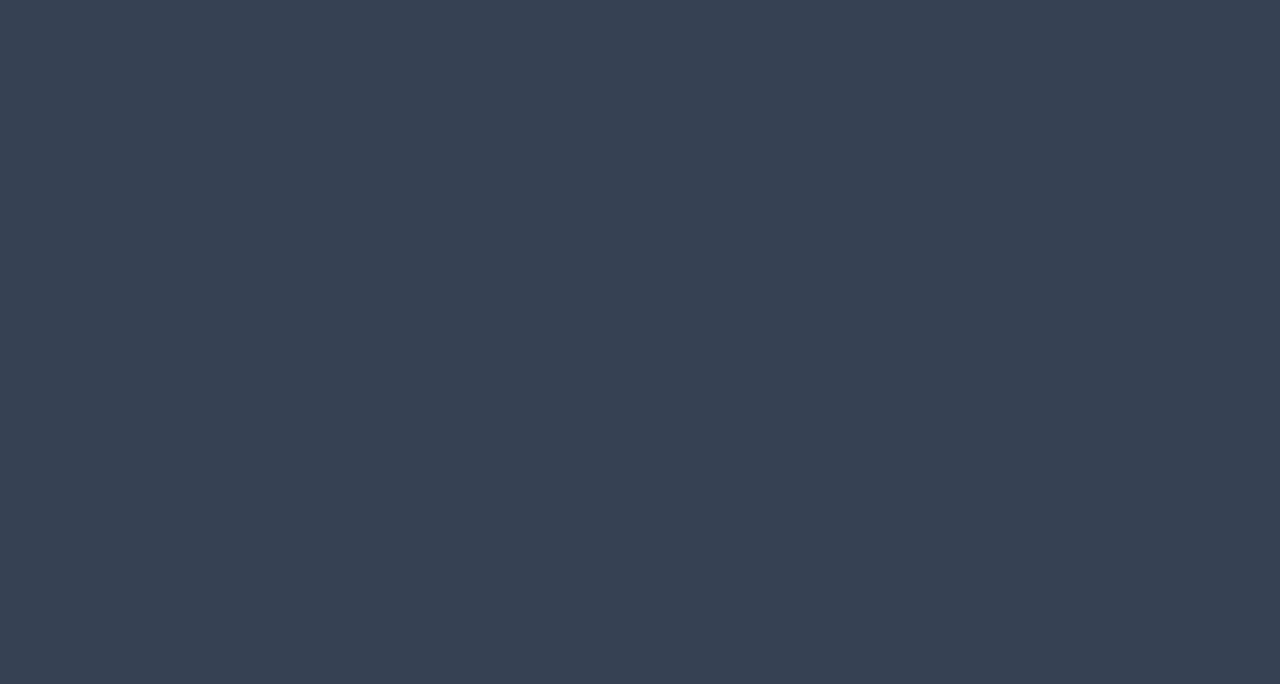
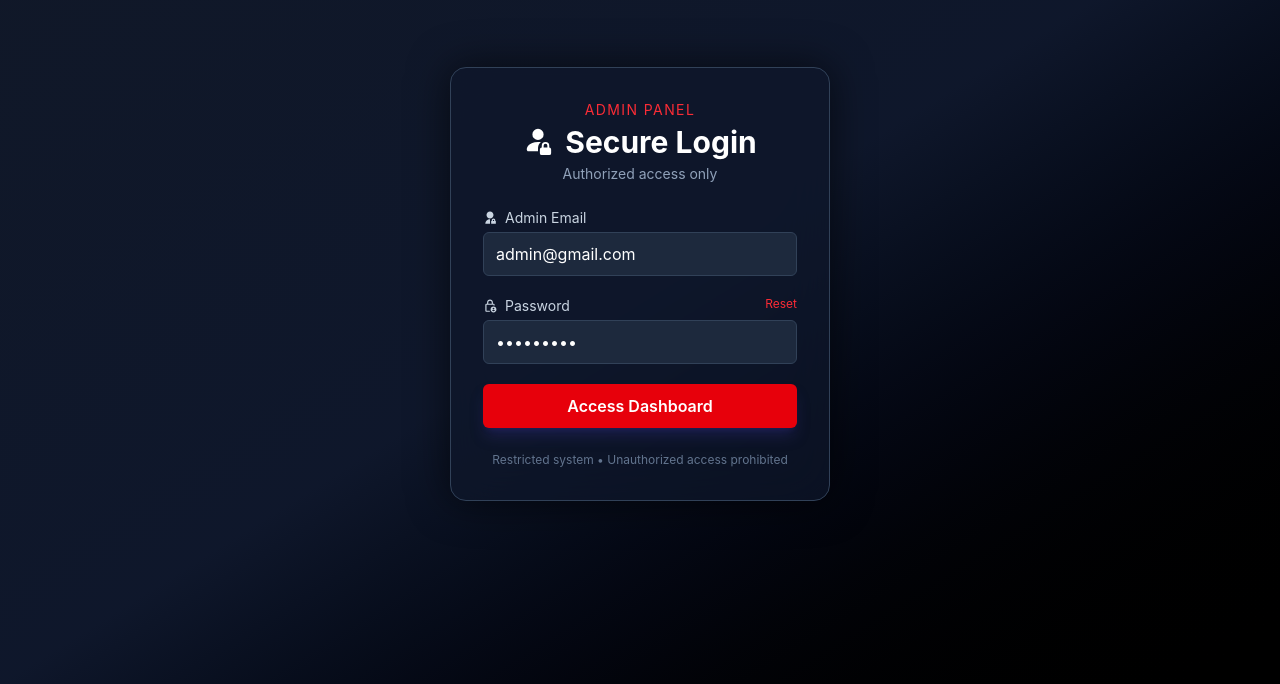
Before and after one commit to prasad7217/ChatApp_Frontend, a React (Vite) app: page /admin/login in a window 1280 px wide. Before the commit this address had no page. Shown: the part 116-800 px from the top of the page. Built offline with nearby package versions, Linux system fonts and the light colour scheme.

Commit message:
Implementing role based auth

```diff
--- a/package.json
+++ b/package.json
@@ -12,6 +12,7 @@
   "dependencies": {
     "@tailwindcss/vite": "^4.2.4",
     "axios": "^1.15.2",
+    "js-cookie": "^3.0.5",
     "react": "^19.2.5",
     "react-dom": "^19.2.5",
     "react-icons": "^5.6.0",
--- a/src/App.jsx
+++ b/src/App.jsx
@@ -10,6 +10,9 @@ import Body from './components/Body'
 import SignUp from './components/UserAuthentication/Signup'
 import EmailOtp from './components/UserAuthentication/EmailOtp'
 import UserProfile from './components/User/UserProfile'
+import AdminLogin from './components/admin/authentication/AdminLogin.'
+import AdminDashboard from './components/admin/AdminDashboard'
+import ProtectedRoutes from './ProtectedRoutes'
 
 function App() {
 
@@ -23,7 +26,16 @@ function App() {
           <Route path='/login' element={<Login />} />
           <Route path='/signup' element={<SignUp />} />
           <Route path='/otp' element={<EmailOtp />} />
-          <Route path='/profile' element={<UserProfile />} />
+          <Route element={<ProtectedRoutes role={"user"} />}>
+            <Route path='/profile/:id' element={<UserProfile />} />
+          </Route>
+        </Route>
+
+
+        <Route path='/admin/login' element={<AdminLogin />} />
+
+        <Route element={<ProtectedRoutes role={"admin"} />}>
+          <Route path='/admin/dashboard/:id' element={<AdminDashboard />} />
         </Route>
       </Routes>
     </BrowserRouter>
--- /dev/null
+++ b/src/ProtectedRoutes.jsx
@@ -0,0 +1,49 @@
+import React, { useEffect } from "react";
+import Cookies from "js-cookie";
+import axios from "axios";
+import { useNavigate, useParams } from "react-router-dom";
+
+const ProtectedRoutes = ({ role }) => {
+
+    const { id } = useParams();
+
+    const navigate = useNavigate();
+
+    const isUser = async () => {
+        const res = await axios.post("http://localhost:7777/api/role", {
+            id,
+            role
+        }, { withCredentials: true });
+
+        if (res?.data?.success) {
+            navigate("/profile/"+id);
+        } else {
+            navigate("/login")
+        }
+    }
+
+    const isAdmin = async () => {
+        const res = await axios.post("http://localhost:7777/api/adminrole", {
+            id,
+            role
+        }, { withCredentials: true });
+
+        if (res?.data?.success) {
+            navigate("/admin/dashboard/"+id);
+        } else {
+            navigate("/admin/login")
+        }
+
+    }
+
+    if (role === "user") {
+        isUser();
+    }
+
+    if (role === "admin") {
+        isAdmin();
+    }
+
+}
+
+export default ProtectedRoutes;
--- a/src/components/UserAuthentication/EmailOtp.jsx
+++ b/src/components/UserAuthentication/EmailOtp.jsx
@@ -50,9 +50,10 @@ const EmailOtp = () => {
       }, {withCredentials: true});
 
       if(res?.data?.success){
-        const res = await axios.get("http://localhost:7777/api/profile", {withCredentials: true});
-        if(res?.data?.success){
-          navigate("/profile")
+        const res1 = await axios.get("http://localhost:7777/api/profile", {withCredentials: true});
+        if(res1?.data?.success){
+          console.log("profile id", res1)
+          navigate(`/profile/${res1?.data?.data?._id}`)
         }
       }
     } catch (error) {
--- /dev/null
+++ b/src/components/admin/AdminDashboard.jsx
@@ -0,0 +1,11 @@
+import React from "react";
+
+const AdminDashboard = () => {
+    return (
+        <div>
+            <p>Admin Dashboard</p>
+        </div>
+    )
+}
+
+export default AdminDashboard;
--- /dev/null
+++ b/src/components/admin/authentication/AdminLogin..jsx
@@ -0,0 +1,109 @@
+import React, { useState } from "react";
+import { BsPersonFillLock } from "react-icons/bs";
+import { RiAdminFill } from "react-icons/ri";
+import { MdOutlineLockPerson } from "react-icons/md";
+import axios from "axios";
+import { useNavigate } from "react-router-dom";
+
+const AdminLogin = () => {
+
+    const [email, setEmail] = useState("admin@gmail.com");
+    const [password, setPassword] = useState("Admin@123");
+
+    const navigate = useNavigate();
+
+    const handleLogin = async () => {
+
+        const res = await axios.post("http://localhost:7777/api/admin/login", {
+            email,
+            password
+        }, { withCredentials: true });
+        // console.log(res)
+        if (res?.data?.status === "success") {
+            const adminProfile = await axios.get("http://localhost:7777/api/admin/profile", { withCredentials: true })
+
+            if (adminProfile?.data?.success) {
+                navigate(`/admin/dashboard/${adminProfile?.data?.data?._id}`);
+            }
+        }
+
+    }
+
+    return (
+        <div className="w-full min-h-screen bg-gradient-to-br from-gray-900 via-slate-900 to-black flex items-center justify-center px-4">
+
+            <div className="w-[380px] max-w-md p-8 rounded-2xl bg-slate-900/70 backdrop-blur-xl border border-slate-700 shadow-[0_0_40px_rgba(0,0,0,0.6)]">
+
+                {/* Header */}
+                <div className="text-center mb-6">
+                    <h2 className="text-red-500 text-sm tracking-widest uppercase">Admin Panel</h2>
+                    <div className="flex items-center justify-center gap-3">
+                        <BsPersonFillLock className="text-3xl text-white" />
+                        <h1 className="text-3xl font-bold text-white mt-1">Secure Login</h1>
+                    </div>
+                    <p className="text-slate-400 text-sm mt-1">Authorized access only</p>
+                </div>
+
+                {/* Form */}
+                <div className="space-y-5">
+
+                    {/* Email */}
+                    <div>
+                        <div className="flex items-center gap-2">
+                            <RiAdminFill className="text-sm text-slate-300" />
+                            <label className="text-sm text-slate-300">Admin Email</label>
+                        </div>
+                        <input
+                            type="email"
+                            placeholder="admin@company.com"
+                            value={email}
+                            onChange={(e) => setEmail(e.target.value)}
+                            className="mt-1 w-full h-11 rounded-md bg-slate-800 border border-slate-700 px-3 text-white placeholder:text-slate-500 focus:outline-none focus:ring-2 focus:ring-red-500 transition"
+                        />
+                    </div>
+
+                    {/* Password */}
+                    <div className="relative">
+                        <div className="flex justify-between">
+                            <div className="flex items-center gap-2">
+                                <MdOutlineLockPerson className="text-sm text-slate-300" />
+                                <label className="text-sm text-slate-300">Password</label>
+                            </div>
+                            <a href="#" className="text-xs text-red-500 hover:underline">
+                                Reset
+                            </a>
+                        </div>
+
+                        <input
+                            type="password"
+                            placeholder="Enter secure password"
+                            value={password}
+                            onChange={(e) => setPassword(e.target.value)}
+                            className="mt-1 w-full h-11 rounded-md bg-slate-800 border border-slate-700 px-3 text-white placeholder:text-slate-500 focus:outline-none focus:ring-2 focus:ring-red-500 transition"
+                        />
+
+                        <div
+                            className="absolute right-3 top-[38px] text-lg text-slate-400 cursor-pointer"
+
+                        >
+                        </div>
+                    </div>
+
+                    {/* Login Button */}
+                    <button
+                        className="w-full h-11 bg-red-600 hover:bg-red-600/80 text-white font-semibold rounded-md transition-all active:scale-95 shadow-lg shadow-indigo-900/40" onClick={handleLogin}
+                    >
+                        Access Dashboard
+                    </button>
+                </div>
+
+                {/* Footer */}
+                <p className="text-center text-xs text-slate-500 mt-6">
+                    Restricted system • Unauthorized access prohibited
+                </p>
+            </div>
+        </div>
+    )
+}
+
+export default AdminLogin;
```
Also changed, not shown: 1 other file (tests, documents, lock files or other folders).
